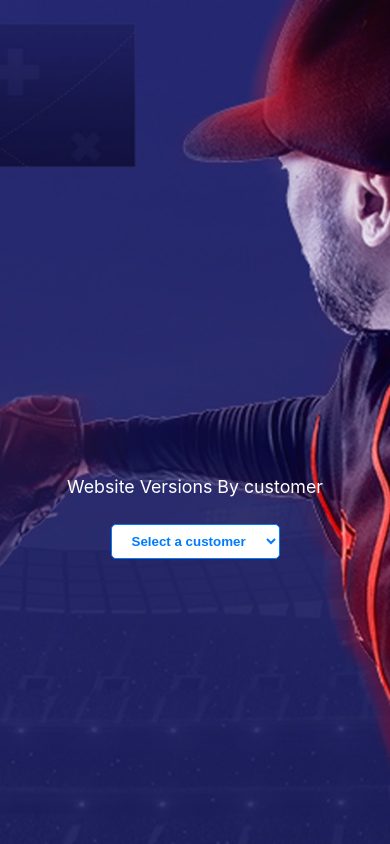
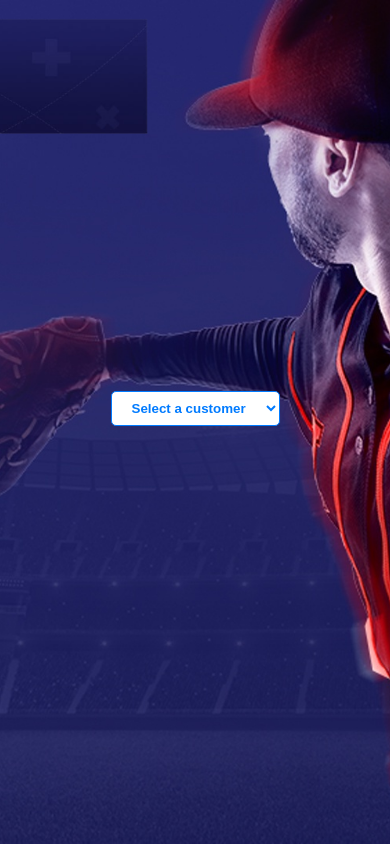
Before and after one commit to raulcanad/customer-list, a React (Create React App) app: page / in a window 390 px wide. Shown: the top 844 px of the page. Built offline with nearby package versions, Linux system fonts and the light colour scheme.

Commit message:
Starting Pam's component

```diff
--- a/src/App.css
+++ b/src/App.css
@@ -1,19 +1,7 @@
 .App {
   text-align: center;
 }
-.App-header {
-  background-image: url('./galery/baseball.png');
-  background-size: cover; /* This ensures the image covers the entire header */
-  background-repeat: no-repeat; /* This prevents the image from repeating */
-  background-position: center; /* This centers the background image */
-  min-height: 125vh;
-  display: flex;
-  flex-direction: column;
-  align-items: center;
-  justify-content: center;
-  font-size: calc(10px + 2vmin);
-  color: white;
-}
+
 .version-component {
     width: 100%;
     display: flex;
--- a/src/App.js
+++ b/src/App.js
@@ -1,16 +1,10 @@
 import './App.css';
 import VersionComponent from './components/VersionComponent.tsx';
 
-import baseball from './galery/baseball.png'
 function App() {
   return (
     <div className="App">
-      <header className="App-header" style={{ backgroundImage: `url(${baseball})` }} >
-        <p>
-          Website Versions By customer
-        </p>
        <VersionComponent/>
-      </header>
     </div>
   );
 }
--- a/src/components/VersionComponent.css
+++ b/src/components/VersionComponent.css
@@ -34,3 +34,29 @@
   .data-table.no-border td {
     border: none;
   }
+.version-component {
+    /* Add other styles here */
+    background-image: url('../gallery/baseball.png'); /* Set the path to your image */
+    background-size: cover; /* Scale the background image to cover the entire container */
+    background-repeat: no-repeat; /* Prevent the background image from repeating */
+    height: 100vh; /* Ensure the component takes up the full height of the viewport */
+    display: flex; /* Use flexbox layout */
+    justify-content: center; /* Center the content horizontally */
+    align-items: center; /* Center the content vertically */
+  }
+/* Background for mobile screens */
+@media (max-width: 768px) {
+    .version-component {
+      background-size: cover; /* Ensure the background image covers the entire container */
+      background-position: center; /* Center the background image */
+    }
+  }
+
+  .data-table {
+    color: white; /* Set text color to white */
+  }
+
+  .data-table th,
+  .data-table td {
+    padding: 8px; /* Add padding for better readability */
+  }
```
Also changed, not shown: src/components/Pam.json (added, +8 -0 lines), src/components/PamComponent.tsx (added), src/gallery/baseball.png (renamed from src/galery/baseball.png).
